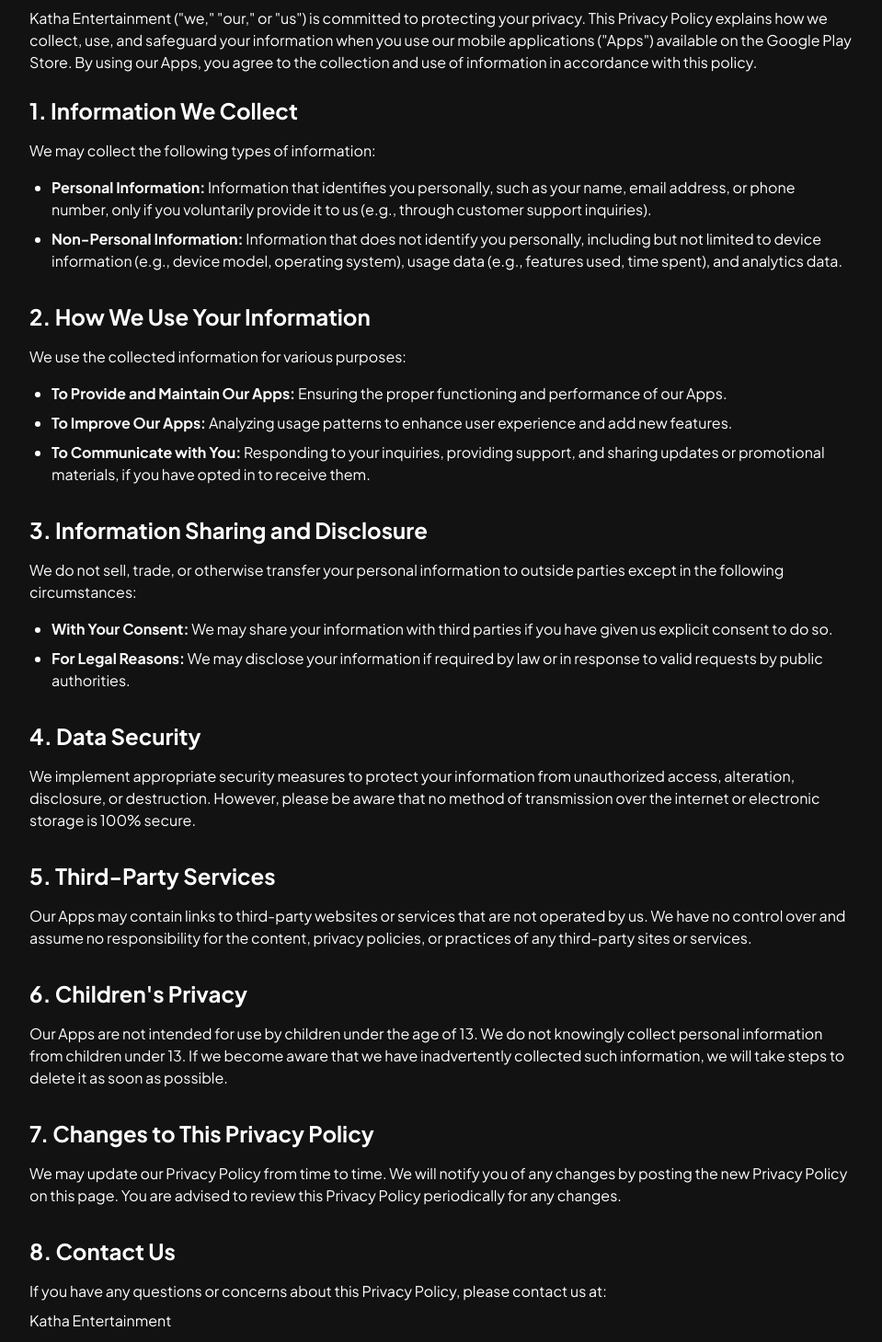
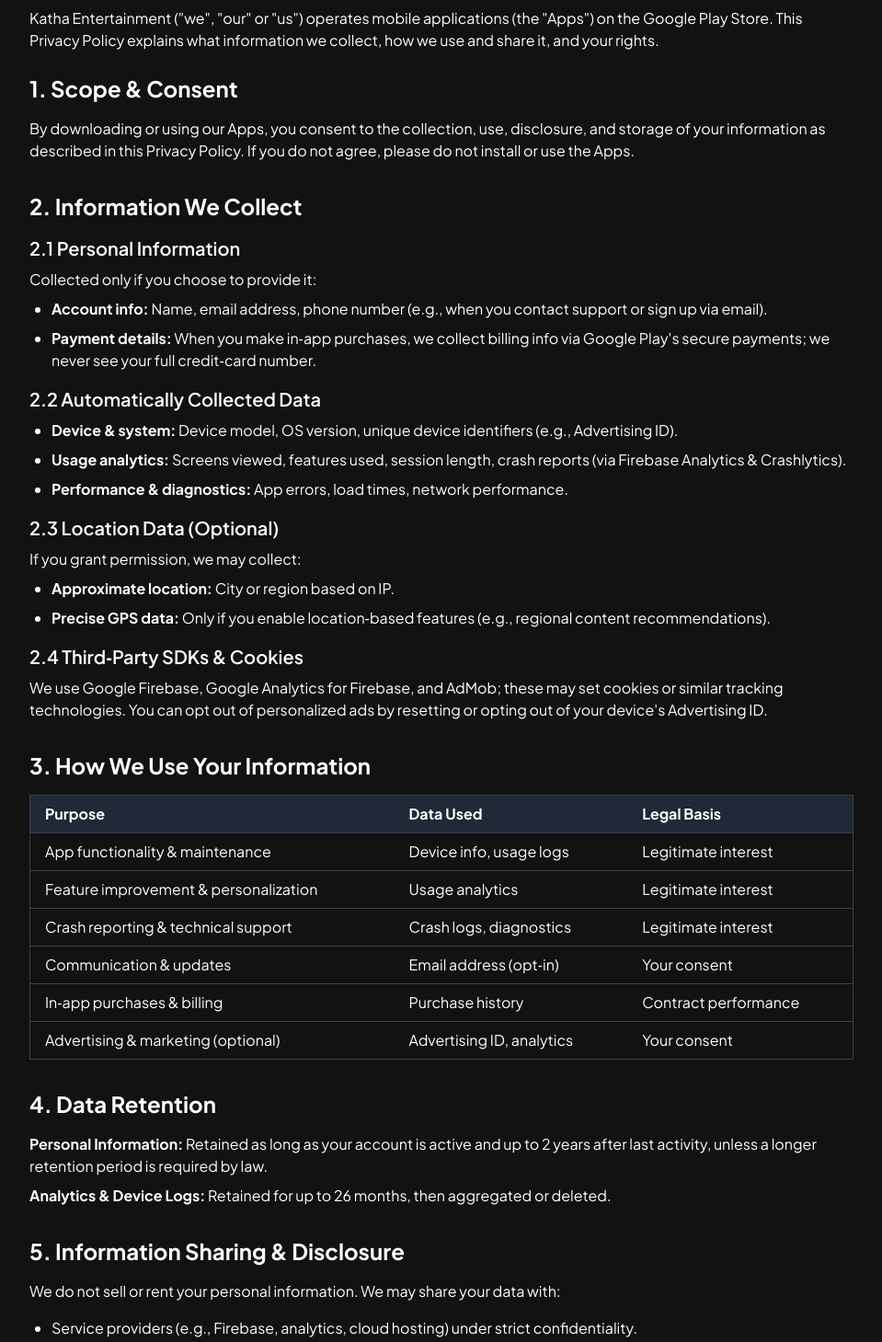
Before and after one commit to kathawebtoons/katha, a React (Vite) app: page /privacy-policy in a window 1280 px wide. Shown: the part 180-1639 px from the top of the page at 92% size, without its empty margins (160-1119 px from the left). Built offline with nearby package versions, Linux system fonts and the light colour scheme; no server answers.

Commit message:
Update Privacy Policy content with new text

```diff
--- a/src/pages/PrivacyPolicy.tsx
+++ b/src/pages/PrivacyPolicy.tsx
@@ -12,109 +12,209 @@ const PrivacyPolicy = () => {
         <p className="text-white/70 mb-8">Effective Date: March 5, 2025</p>
 
         <p className="mb-6">
-          Katha Entertainment ("we," "our," or "us") is committed to protecting your privacy. This Privacy
-          Policy explains how we collect, use, and safeguard your information when you use our mobile
-          applications ("Apps") available on the Google Play Store. By using our Apps, you agree to the
-          collection and use of information in accordance with this policy.
+          Katha Entertainment ("we", "our" or "us") operates mobile applications (the "Apps") on the Google Play Store.
+          This Privacy Policy explains what information we collect, how we use and share it, and your rights.
         </p>
 
         <section className="mb-8">
-          <h2 className="text-2xl font-bold mb-4">1. Information We Collect</h2>
-          <p className="mb-4">We may collect the following types of information:</p>
-          <ul className="list-disc pl-6 space-y-2">
+          <h2 className="text-2xl font-bold mb-4">1. Scope & Consent</h2>
+          <p>
+            By downloading or using our Apps, you consent to the collection, use, disclosure, and storage of your
+            information as described in this Privacy Policy. If you do not agree, please do not install or use the Apps.
+          </p>
+        </section>
+
+        <section className="mb-8">
+          <h2 className="text-2xl font-bold mb-4">2. Information We Collect</h2>
+
+          <h3 className="text-xl font-semibold mb-2">2.1 Personal Information</h3>
+          <p className="mb-2">Collected only if you choose to provide it:</p>
+          <ul className="list-disc pl-6 space-y-2 mb-4">
             <li>
-              <strong>Personal Information:</strong> Information that identifies you personally, such as your name,
-              email address, or phone number, only if you voluntarily provide it to us (e.g., through
-              customer support inquiries).
+              <strong>Account info:</strong> Name, email address, phone number (e.g., when you contact support or sign up via email).
             </li>
             <li>
-              <strong>Non-Personal Information:</strong> Information that does not identify you personally, including
-              but not limited to device information (e.g., device model, operating system), usage data
-              (e.g., features used, time spent), and analytics data.
+              <strong>Payment details:</strong> When you make in‑app purchases, we collect billing info via Google Play's secure payments;
+              we never see your full credit‑card number.
             </li>
+          </ul>
+
+          <h3 className="text-xl font-semibold mb-2">2.2 Automatically Collected Data</h3>
+          <ul className="list-disc pl-6 space-y-2 mb-4">
+            <li>
+              <strong>Device & system:</strong> Device model, OS version, unique device identifiers (e.g., Advertising ID).
+            </li>
+            <li>
+              <strong>Usage analytics:</strong> Screens viewed, features used, session length, crash reports (via Firebase Analytics & Crashlytics).
+            </li>
+            <li>
+              <strong>Performance & diagnostics:</strong> App errors, load times, network performance.
+            </li>
+          </ul>
+
+          <h3 className="text-xl font-semibold mb-2">2.3 Location Data (Optional)</h3>
+          <p className="mb-2">If you grant permission, we may collect:</p>
+          <ul className="list-disc pl-6 space-y-2 mb-4">
+            <li>
+              <strong>Approximate location:</strong> City or region based on IP.
+            </li>
+            <li>
+              <strong>Precise GPS data:</strong> Only if you enable location‑based features (e.g., regional content recommendations).
+            </li>
+          </ul>
+
+          <h3 className="text-xl font-semibold mb-2">2.4 Third‑Party SDKs & Cookies</h3>
+          <p>
+            We use Google Firebase, Google Analytics for Firebase, and AdMob; these may set cookies or similar tracking technologies.
+            You can opt out of personalized ads by resetting or opting out of your device's Advertising ID.
+          </p>
+        </section>
+
+        <section className="mb-8">
+          <h2 className="text-2xl font-bold mb-4">3. How We Use Your Information</h2>
+          <div className="overflow-x-auto">
+            <table className="min-w-full border border-gray-700">
+              <thead>
+                <tr className="bg-gray-800">
+                  <th className="px-4 py-2 text-left">Purpose</th>
+                  <th className="px-4 py-2 text-left">Data Used</th>
+                  <th className="px-4 py-2 text-left">Legal Basis</th>
+                </tr>
+              </thead>
+              <tbody>
+                <tr className="border-t border-gray-700">
+                  <td className="px-4 py-2">App functionality & maintenance</td>
+                  <td className="px-4 py-2">Device info, usage logs</td>
+                  <td className="px-4 py-2">Legitimate interest</td>
+                </tr>
+                <tr className="border-t border-gray-700">
+                  <td className="px-4 py-2">Feature improvement & personalization</td>
+                  <td className="px-4 py-2">Usage analytics</td>
+                  <td className="px-4 py-2">Legitimate interest</td>
+                </tr>
+                <tr className="border-t border-gray-700">
+                  <td className="px-4 py-2">Crash reporting & technical support</td>
+                  <td className="px-4 py-2">Crash logs, diagnostics</td>
+                  <td className="px-4 py-2">Legitimate interest</td>
+                </tr>
+                <tr className="border-t border-gray-700">
+                  <td className="px-4 py-2">Communication & updates</td>
+                  <td className="px-4 py-2">Email address (opt‑in)</td>
+                  <td className="px-4 py-2">Your consent</td>
+                </tr>
+                <tr className="border-t border-gray-700">
+                  <td className="px-4 py-2">In‑app purchases & billing</td>
+                  <td className="px-4 py-2">Purchase history</td>
+                  <td className="px-4 py-2">Contract performance</td>
+                </tr>
+                <tr className="border-t border-gray-700">
+                  <td className="px-4 py-2">Advertising & marketing (optional)</td>
+                  <td className="px-4 py-2">Advertising ID, analytics</td>
+                  <td className="px-4 py-2">Your consent</td>
+                </tr>
+              </tbody>
+            </table>
+          </div>
+        </section>
+
+        <section className="mb-8">
+          <h2 className="text-2xl font-bold mb-4">4. Data Retention</h2>
+          <p className="mb-2">
+            <strong>Personal Information:</strong> Retained as long as your account is active and up to 2 years after last activity,
+            unless a longer retention period is required by law.
+          </p>
+          <p>
+            <strong>Analytics & Device Logs:</strong> Retained for up to 26 months, then aggregated or deleted.
+          </p>
+        </section>
+
+        <section className="mb-8">
+          <h2 className="text-2xl font-bold mb-4">5. Information Sharing & Disclosure</h2>
+          <p className="mb-4">
+            We do not sell or rent your personal information. We may share your data with:
+          </p>
+          <ul className="list-disc pl-6 space-y-2">
+            <li>Service providers (e.g., Firebase, analytics, cloud hosting) under strict confidentiality.</li>
+            <li>Legal authorities when required by law (e.g., subpoenas, court orders).</li>
+            <li>Acquirers: If we merge with or are acquired by another company, we will notify you before transferring data.</li>
           </ul>
         </section>
 
         <section className="mb-8">
-          <h2 className="text-2xl font-bold mb-4">2. How We Use Your Information</h2>
-          <p className="mb-4">We use the collected information for various purposes:</p>
+          <h2 className="text-2xl font-bold mb-4">6. Your Rights & Controls</h2>
           <ul className="list-disc pl-6 space-y-2">
             <li>
-              <strong>To Provide and Maintain Our Apps:</strong> Ensuring the proper functioning and performance
-              of our Apps.
+              <strong>Access & Portability:</strong> You can request a copy of your personal information.
             </li>
             <li>
-              <strong>To Improve Our Apps:</strong> Analyzing usage patterns to enhance user experience and add
-              new features.
+              <strong>Correction:</strong> Ask us to correct inaccuracies.
             </li>
             <li>
-              <strong>To Communicate with You:</strong> Responding to your inquiries, providing support, and
-              sharing updates or promotional materials, if you have opted in to receive them.
+              <strong>Deletion:</strong> Request erasure of your account and data (subject to legal exceptions).
+            </li>
+            <li>
+              <strong>Opt‑out:</strong> Withdraw consent for marketing emails or personalized ads at any time.
+            </li>
+            <li>
+              <strong>Do Not Track:</strong> Our Apps do not respond to "Do Not Track" signals; use your device/browser settings to limit tracking.
             </li>
           </ul>
-        </section>
-
-        <section className="mb-8">
-          <h2 className="text-2xl font-bold mb-4">3. Information Sharing and Disclosure</h2>
-          <p className="mb-4">We do not sell, trade, or otherwise transfer your personal information to outside parties except in
-          the following circumstances:</p>
-          <ul className="list-disc pl-6 space-y-2">
-            <li>
-              <strong>With Your Consent:</strong> We may share your information with third parties if you have given
-              us explicit consent to do so.
-            </li>
-            <li>
-              <strong>For Legal Reasons:</strong> We may disclose your information if required by law or in response
-              to valid requests by public authorities.
-            </li>
-          </ul>
-        </section>
-
-        <section className="mb-8">
-          <h2 className="text-2xl font-bold mb-4">4. Data Security</h2>
-          <p>
-            We implement appropriate security measures to protect your information from unauthorized
-            access, alteration, disclosure, or destruction. However, please be aware that no method of
-            transmission over the internet or electronic storage is 100% secure.
+          <p className="mt-4">
+            To exercise these rights, contact us as described below.
           </p>
         </section>
 
         <section className="mb-8">
-          <h2 className="text-2xl font-bold mb-4">5. Third-Party Services</h2>
+          <h2 className="text-2xl font-bold mb-4">7. Children's Privacy</h2>
           <p>
-            Our Apps may contain links to third-party websites or services that are not operated by us. We
-            have no control over and assume no responsibility for the content, privacy policies, or practices
-            of any third-party sites or services.
+            Our Apps are not designed for children under 13. We do not knowingly collect personal information from children under 13.
+            If you believe we have collected such data, please contact us— we will promptly delete it.
           </p>
         </section>
 
         <section className="mb-8">
-          <h2 className="text-2xl font-bold mb-4">6. Children's Privacy</h2>
+          <h2 className="text-2xl font-bold mb-4">8. Data Security</h2>
           <p>
-            Our Apps are not intended for use by children under the age of 13. We do not knowingly collect
-            personal information from children under 13. If we become aware that we have inadvertently
-            collected such information, we will take steps to delete it as soon as possible.
+            We use industry‑standard security measures (encryption in transit via TLS, encrypted storage, access controls) to protect your data.
+            However, no system is 100% secure. Use strong passwords and keep your device updated.
           </p>
         </section>
 
         <section className="mb-8">
-          <h2 className="text-2xl font-bold mb-4">7. Changes to This Privacy Policy</h2>
+          <h2 className="text-2xl font-bold mb-4">9. International Transfers</h2>
           <p>
-            We may update our Privacy Policy from time to time. We will notify you of any changes by
-            posting the new Privacy Policy on this page. You are advised to review this Privacy Policy
-            periodically for any changes.
+            Your data may be processed and stored in India or other countries where our service providers operate.
+            We ensure adequate safeguards (e.g., standard contractual clauses) for any international transfers.
           </p>
         </section>
 
         <section className="mb-8">
-          <h2 className="text-2xl font-bold mb-4">8. Contact Us</h2>
-          <p className="mb-2">If you have any questions or concerns about this Privacy Policy, please contact us at:</p>
+          <h2 className="text-2xl font-bold mb-4">10. Third‑Party Links</h2>
+          <p>
+            Our Apps may link to external sites or services (e.g., social media, payment processors).
+            We are not responsible for their privacy practices. Please review their policies separately.
+          </p>
+        </section>
+
+        <section className="mb-8">
+          <h2 className="text-2xl font-bold mb-4">11. Changes to This Policy</h2>
+          <p>
+            We may update this Privacy Policy for legal, technical, or business reasons. We will post the revised policy with a new
+            "Effective Date" at the top and, where appropriate, notify you via in‑app notice or email.
+          </p>
+        </section>
+
+        <section className="mb-8">
+          <h2 className="text-2xl font-bold mb-4">12. Contact Us</h2>
+          <p className="mb-2">If you have questions, requests, or complaints, please reach out to:</p>
           <div className="space-y-2">
             <p>Katha Entertainment</p>
             <p><a href="mailto:katha.webtoons@gmail.com" className="text-katha-purple hover:underline">katha.webtoons@gmail.com</a></p>
-            <p>+918280080850</p>
+            <p>+91 82800 80850</p>
           </div>
         </section>
+
+        <p className="text-center text-white/70 mt-12">— End of Policy —</p>
       </div>
     </div>
   );
```
